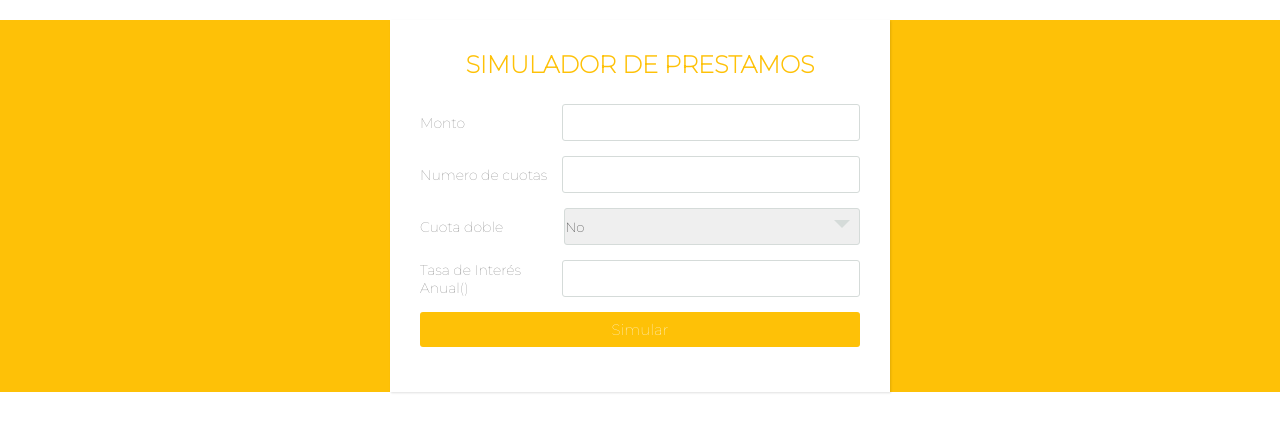
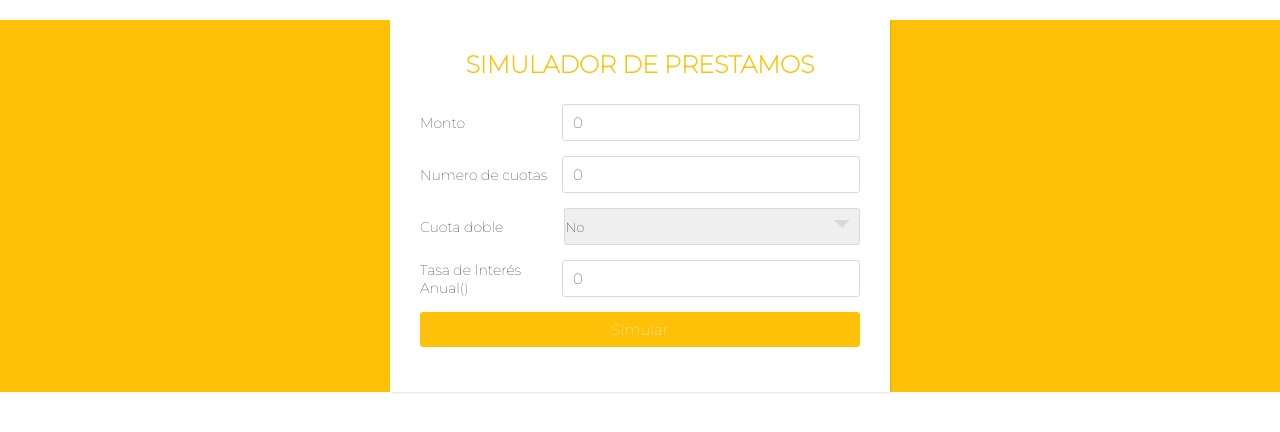
Before and after one commit to Larrygf02/loan-payment-calculator-front, a Vue app: page / in a window 1280 px wide. Shown: the top 432 px of the page. Built offline with nearby package versions, Linux system fonts and the light colour scheme.

Commit message:
calculate

```diff
--- a/src/App.vue
+++ b/src/App.vue
@@ -1,14 +1,14 @@
 <template>
-  <HelloWorld msg="Welcome to Your Vue.js App"/>
+  <Simulate msg="Welcome to Your Vue.js App"/>
 </template>
 
 <script>
-import HelloWorld from './components/HelloWorld.vue'
+import Simulate from './components/Simulate.vue'
 
 export default {
   name: 'App',
   components: {
-    HelloWorld
+    Simulate
   }
 }
 </script>
--- a/src/components/HelloWorld.vue
+++ b/src/components/Simulate.vue
@@ -6,16 +6,16 @@
     <div class="form">
       <div class="input_field">
         <label for="">Monto</label>
-        <input type="number" class="input">
+        <input type="number" class="input" v-model="amount">
       </div>
       <div class="input_field">
         <label for="">Numero de cuotas</label>
-        <input type="number" class="input">
+        <input type="number" class="input" v-model="loan_term">
       </div>
       <div class="input_field">
         <label for="">Cuota doble</label>
         <div class="custom_select">
-          <select>
+          <select v-model="is_double_fee">
             <option value="false">No</option>
             <option value="true">Si</option>
           </select>
@@ -23,10 +23,10 @@
       </div>
       <div class="input_field">
         <label for="">Tasa de Interés Anual()</label>
-        <input type="number" class="input">
+        <input type="number" class="input" v-model="interest_rate">
       </div>
       <div class="input_field">
-        <input type="submit" value="Simular" class="btn">
+        <input type="submit" value="Simular" class="btn" v-on:click="simulate">
       </div>
     </div>
   </div>
@@ -34,9 +34,36 @@
 
 <script>
 export default {
-  name: 'HelloWorld',
   props: {
     msg: String
+  },
+  data: function(){
+    return {
+      amount: 0,
+      loan_term: 0,
+      is_double_fee: 'false',
+      interest_rate: 0
+    }
+  },
+  methods: {
+    simulate: function() {
+      const data = {
+        'amount': this.amount,
+        'loan_term': this.loan_term,
+        'interest_rate': this.interest_rate
+      }
+
+      fetch('http://localhost:3000/calculator', {
+        method: 'POST',
+        body: JSON.stringify(data),
+        headers: {
+          'Content-Type': 'application/json'
+        }
+      })
+      .then(res => res.json())
+      .catch(err => console.error("Error", err))
+      .then(response => console.log("Success", response))
+    }
   }
 }
 </script>
@@ -71,7 +98,7 @@ export default {
 
   .main .form .input_field label {
     width: 200px;
-    color: #757575;
+    /*color: #757575;*/
     margin-right: 10px;
     font-size: 14px;
   }
```
